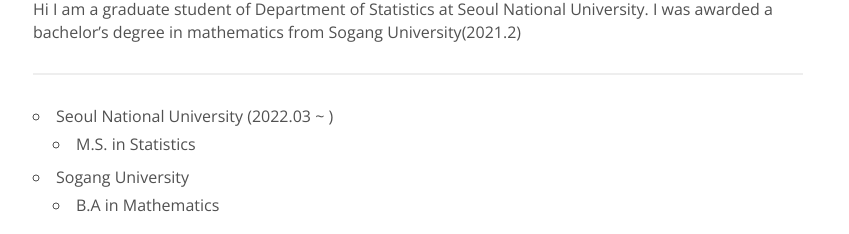
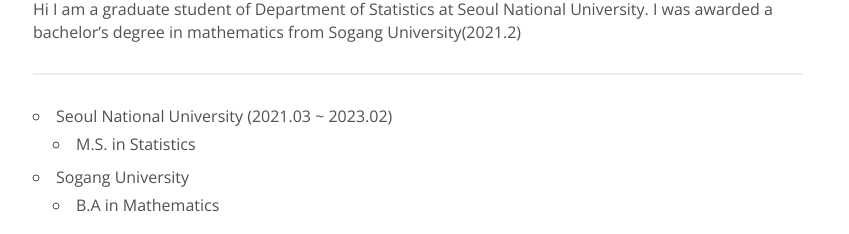
Before and after one commit to exgalcos/exgalcos.github.io, a Jekyll site: the page built from _people/dohyup_shin.md, in a window 1280 px wide and 982 px high. Shown: the part 745-979 px from the top of the window, without its empty margins (222-1071 px from the left). Built offline with Jekyll 4.4.1, drawn with Linux system fonts in a browser that asks for light colours; nearby versions of some CDN libraries; comment, search, counter and statistics services are not loaded.

Commit message:
some changes

```diff
--- a/_people/dohyup_shin.md
+++ b/_people/dohyup_shin.md
@@ -20,7 +20,7 @@
 Hi I am a graduate student of Department of Statistics at Seoul National University. I was awarded a bachelor’s degree in mathematics from Sogang University(2021.2)
 
 <hr>
-* Seoul National University (2022.03 ~ )
+* Seoul National University (2021.03 ~ 2023.02)
     - M.S. in Statistics
 * Sogang University
     - B.A in Mathematics
```
Also changed, not shown: _people/myungjun_kim.md (+1 -1 lines), people.md (line endings or trailing spaces).
